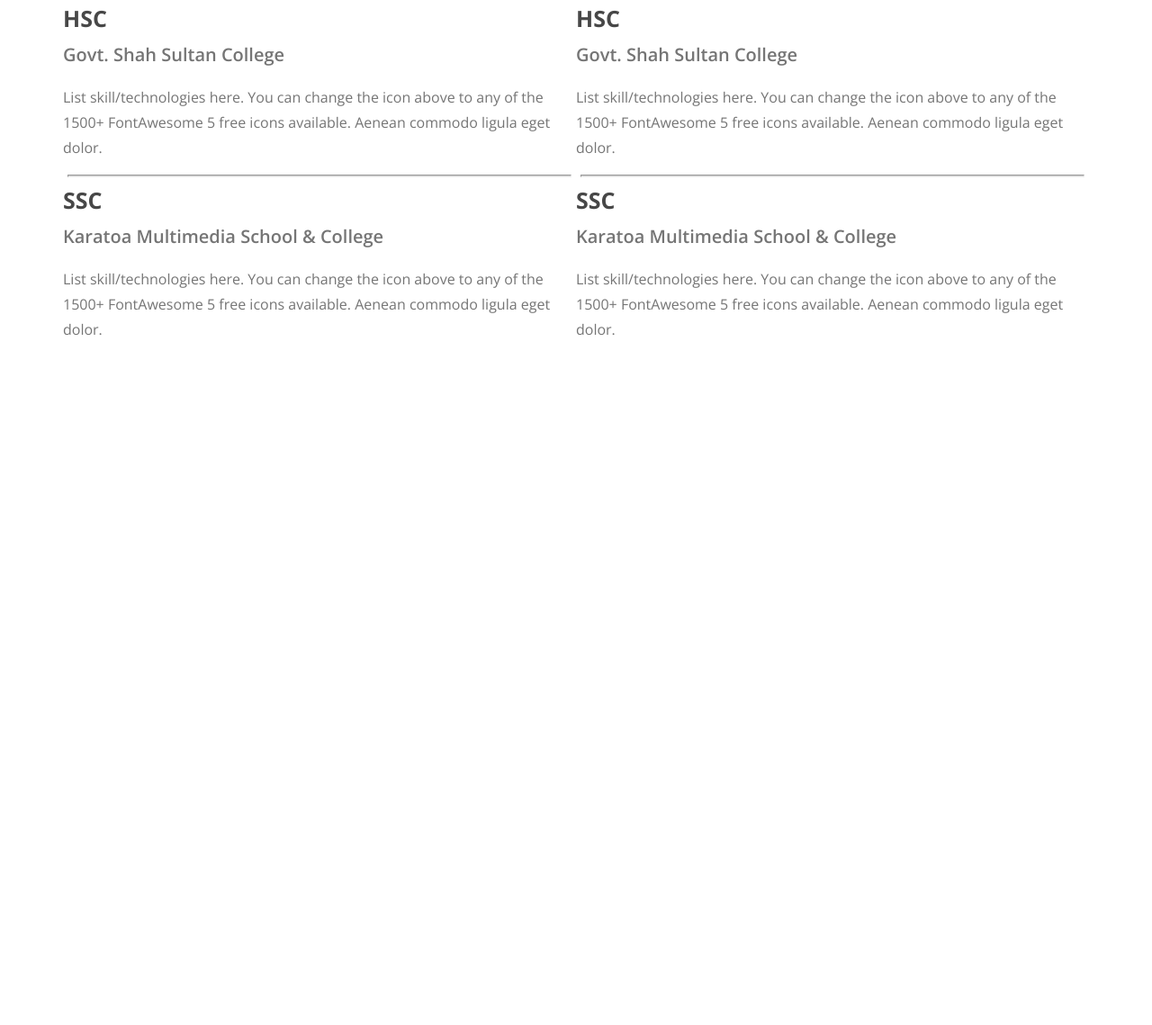
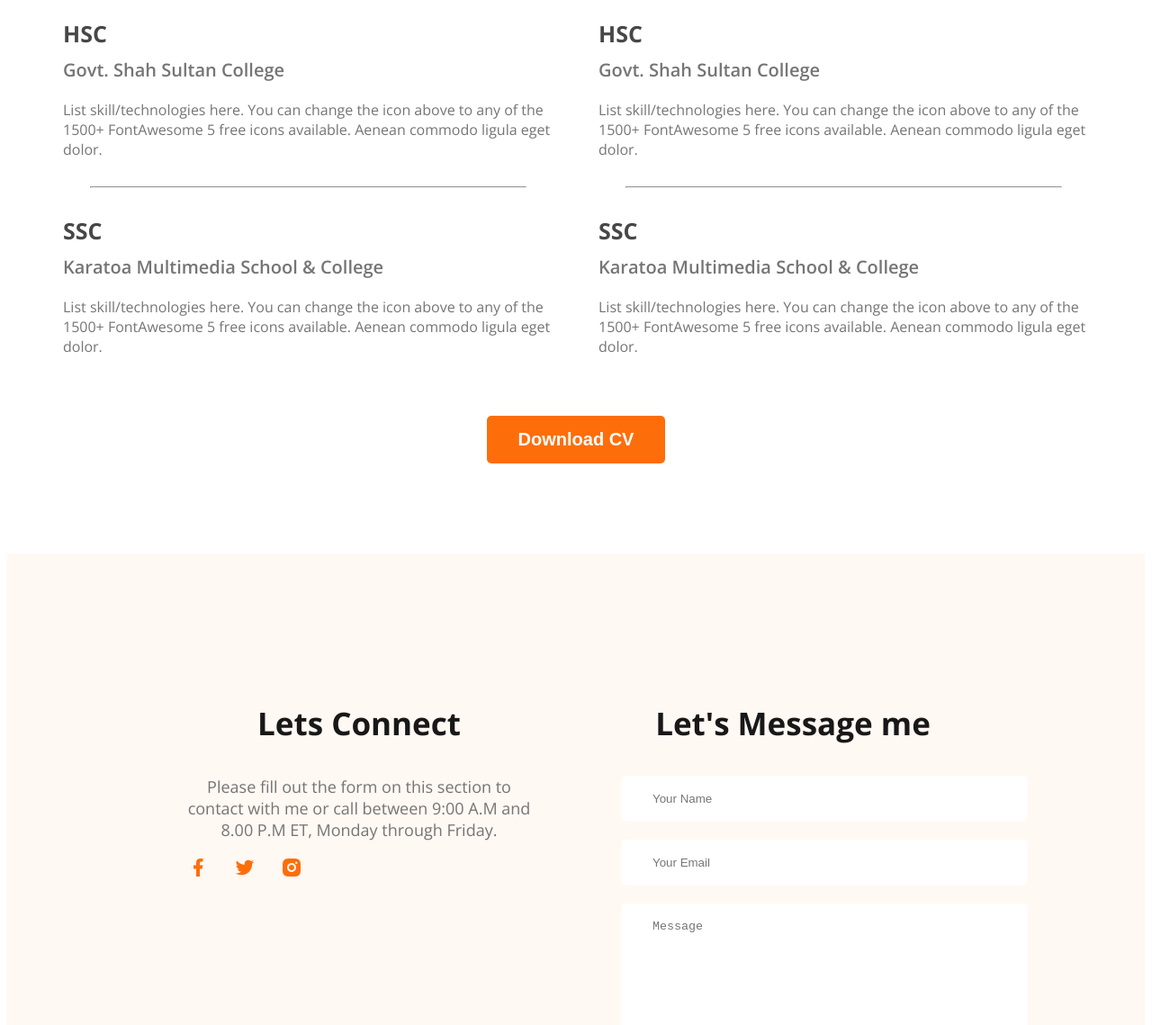
Before and after one commit to noushinsaad/PortfolioWebsiteSaad, a plain HTML site: page index.html in a window 1280 px wide. Shown: the part 2469-3608 px from the top of the page at 90% size. Before the commit the page ends 2873 px from the top, so only its background shows below. Drawn offline with nearby package versions, Linux system fonts and the light colour scheme.

Commit message:
add footer

```diff
--- a/Styles/portfolio.css
+++ b/Styles/portfolio.css
@@ -176,16 +176,17 @@ main section {
     color: #474747;
     font-size: 30px;
     font-weight: 700;
-    margin-bottom: 30px;
+    /* margin-bottom: 30px; */
 }
 
 .resume-container {
     display: flex;
+    gap: 50px;
 }
 
 .resume-item-title {
-    margin-top: 0px;
-    color: var(--Dark-02, #474747);
+    /* margin-top: 0px; */
+    color: #474747;
     font-size: 25px;
     font-weight: 700;
     margin-bottom: 10px;
@@ -193,20 +194,55 @@ main section {
 
 .resume-item-institute {
     margin-top: 0px;
-    color: var(--Dark-03, #757575);
+    color: #757575;
     font-size: 20px;
     font-weight: 600;
+    margin-bottom: 20px;
 }
 
+
 .resume-item-description {
-    color: var(--Dark-03, #757575);
+    color: #757575;
     font-size: 16px;
     font-weight: 400;
-    line-height: 28px;
+    /* line-height: 28px; */
 }
 
-hr {
-    width: 558px;
-    height: 1px;
-    background: #D1D1D1;
+.resume-container hr {
+    margin: 30px;
 }
+
+.download-cv {
+    margin-top: 50px;
+    text-align: center;
+}
+
+/* footer style */
+footer {
+    display: flex;
+    gap: 100px;
+    background: #fff8f3;
+    margin-top: 100px;
+    padding: 130px 200px;
+}
+
+.footer-column {
+    width: 50%;
+}
+
+.social-links a{
+    margin-right: 24px;
+}
+
+.contact input[type="text"],
+.contact input[type="email"],
+textarea {
+    display: block;
+    margin-bottom: 20px;
+    padding: 18px 35px;
+    color: #757575;
+    border-radius: 5px;
+    background: #fff;
+    border: 0px;
+    width: 100%;
+}
--- a/index.html
+++ b/index.html
@@ -59,7 +59,7 @@
                 </div>
                 <div class="about-info">
                     <h4 class="info-title">Email:</h4>
-                    <p class="info-description">naoushinshoha@gmail.com:</p>
+                    <p class="info-description">naoushinshoha@gmail.com</p>
                 </div>
                 <div class="about-info">
                     <h4 class="info-title">Date of Birth:</h4>
@@ -178,12 +178,34 @@
                     </div>
                 </div>
             </div>
+            <div class="download-cv">
+                <button class="primary-btn">Download CV</button>
+            </div>
         </section>
-
     </main>
 
     <footer>
-
+        <div class="footer-column">
+            <h3 class="section-title">Lets Connect</h3>
+            <p class="section-description">
+                Please fill out the form on this section to contact with me or call between
+                9:00 A.M and 8.00 P.M ET, Monday through Friday.
+            </p>
+            <div class="social-links">
+                <a href=""><img src="images/icons/facebook.png" alt=""></a>
+                <a href=""><img src="images/icons/twitter.png" alt=""></a>
+                <a href=""><img src="images/icons/insta.png" alt=""></a>
+            </div>
+        </div>
+        <div class="footer-column">
+            <h3 class="section-title">Let's Message me</h3>
+            <form class="contact" action="">
+                <input type="text" name="" id="" placeholder="Your Name">
+                <input type="email" name="" id="" placeholder="Your Email">
+                <textarea name="" id="" cols="30" rows="10" placeholder="Message"></textarea>
+                <input class="primary-btn" type="submit" value="Submit">
+            </form>
+        </div>
     </footer>
 </body>
 
```
